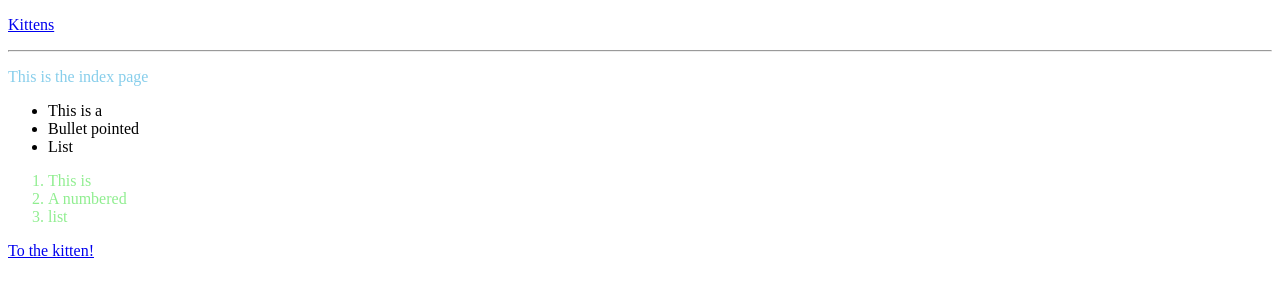
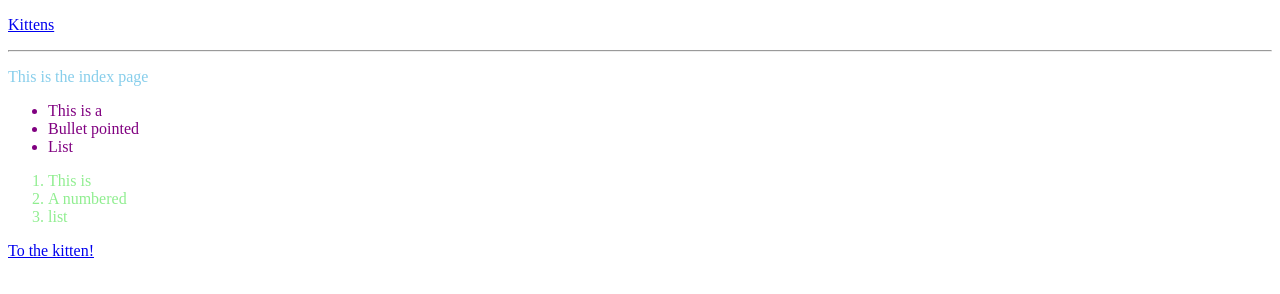
Before and after one commit to elsie-em/elsie-em.github.io, a Jekyll site: the page built from index.html, in a window 1280 px wide. Shown: the part 192-486 px from the top of the page. Built offline with Jekyll 4.4.1, drawn with Linux system fonts in a browser that asks for light colours.

Commit message:
Update style.css

```diff
--- a/css/style.css
+++ b/css/style.css
@@ -15,5 +15,5 @@ ol {
     color: lightgreen;
 }
 ul {
-    color: lilac;
+    color: purple;
 }
```
